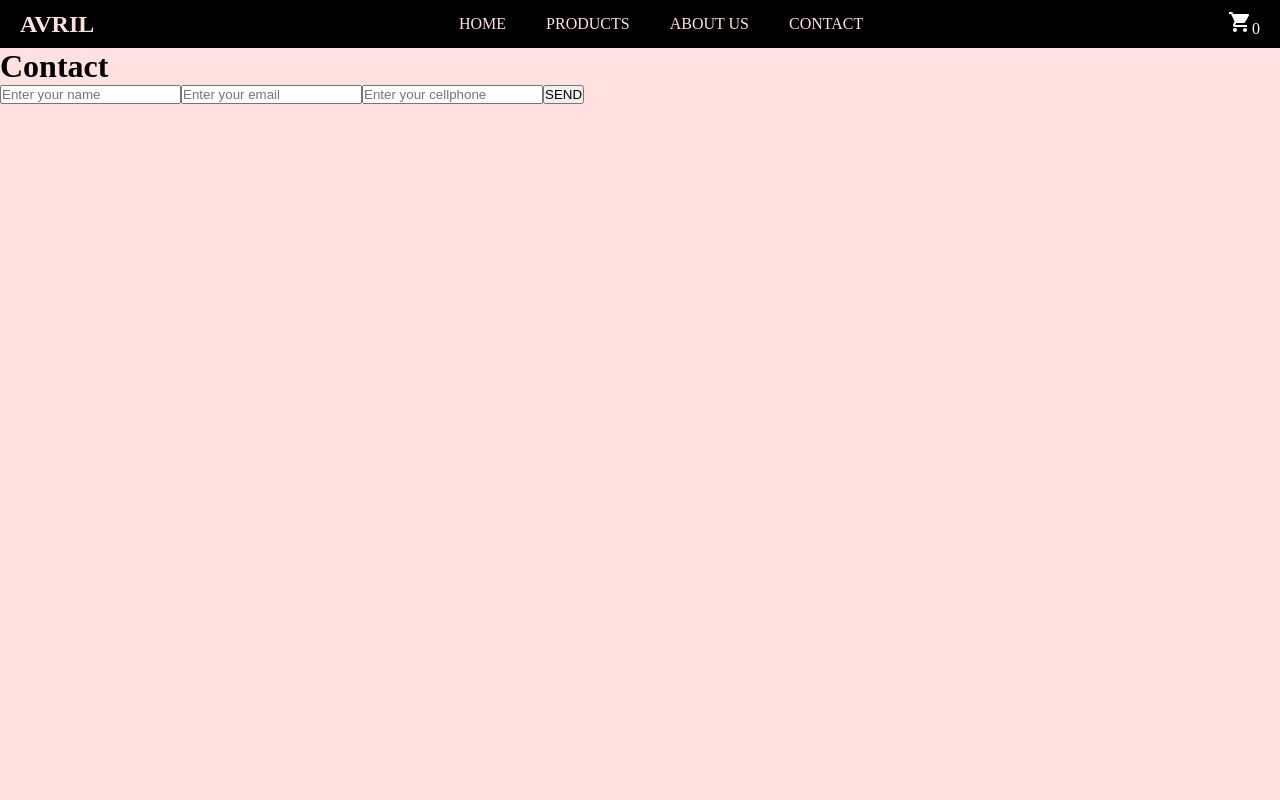
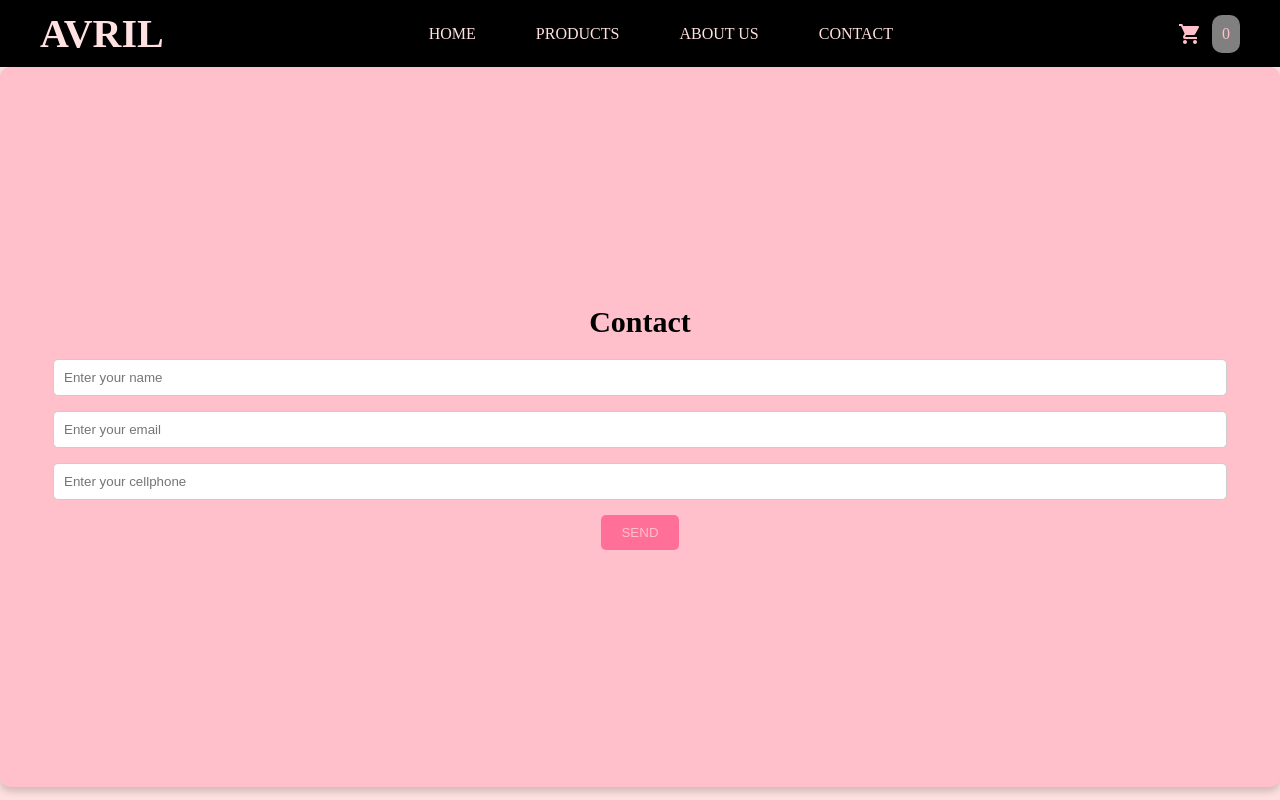
Before and after one commit to AbrilDaPra/AVRILacc, a React (Vite) app: page /contact in a window 1280 px wide. Built offline with nearby package versions, Linux system fonts and the light colour scheme.

Commit message:
Últimos cambios en ItemList y ItemDetail

```diff
--- a/src/App.css
+++ b/src/App.css
@@ -18,15 +18,13 @@ a{
   align-items: center;
   padding: 10px 20px;
 }
-
 .logo{
   color: #FFE1E1;
 }
-
 .logo h1{
-  margin: 0;
+  margin-left: 20px;
+  font-size: 40px;
 }
-
 .menu{
   list-style-type: none;
   display: flex;
@@ -35,7 +33,6 @@ a{
 .menu li a{
   color: #FFE1E1;
 }
-
 .menu-link:hover{
   color: gray;
 }
@@ -46,11 +43,10 @@ a{
   align-items: center;
   justify-content: space-between;
   width: 150px;
-  border: 1px solid black;
+  border: 1px solid pink;
   border-radius: 5px;
   padding: 5px;
 }
-
 .counterButton{
   background-color: pink;
   color: white;
@@ -58,9 +54,8 @@ a{
   border-radius: 3px;
   cursor: pointer;
   padding: 5px 10px;
-  font-size: 16px;
+  font-size: 18px;
 }
-
 .counterValue{
   font-size: 18px;
   font-weight: bold;
@@ -73,8 +68,9 @@ a{
   border-radius: 3px;
   color: white;
   margin-left: 10px;
+  padding: 10px;
+  margin: 10px 0px 0px 0px;
 }
-
 .cardsContainer{
   display: flex;
   flex-wrap: wrap;
@@ -110,39 +106,34 @@ a{
 }
 
 /* CART */
+.menu-link{
+  display: flex;
+  justify-content: center;
+  align-items: center;
+  gap: 10px;
+  margin-right: 20px;
+}
 .cart{
   display: flex;
   gap: 20px;
   margin: 10px;
 }
-
 .cart-number {
-  color: white;
+  color: pink;
+  background-color: grey;
+  padding: 10px;
+  border-radius: 10px;
+}
+.cart-number:hover{
+  background-color: #FF6F98;
 }
 
 
 /* PRODUCTS */
-.product-list{
-  margin: 30px;
-}
 .product-card{
   margin-bottom: 40px;
   width: 300px;
   height: 580px;
-}
-.product-title{
-  margin-bottom: 10px;
-}
-.product-card-content{
-  margin-bottom: 10px;
-}
-.product-price{
-  margin-bottom: 10px;
-}
-.product-image{
-  width: 300px;
-  height: 300px;
-  object-fit: cover;
 }
 .products-container{
   display: flex;
@@ -152,11 +143,6 @@ a{
 }
 .products-container h1{
   margin: 30px;
-}
-.product-grid{
-  display: grid;
-  grid-template-columns: repeat(4, 1fr);
-  gap: 20px;
 }
 
 /* ABOUT US */
@@ -180,22 +166,44 @@ a{
 }
 
 /* CONTACT */
-.contact {
-  text-align: center;
-  padding: 20px;
+.contact-container {
+  display: flex;
+  flex-direction: column;
+  align-items: center;
+  justify-content: center;
+  width: 100%;
+  height: 90vh;
+  background-color: pink;
+  border-radius: 10px;
+  box-shadow: 0 4px 8px rgba(0, 0, 0, 0.2);
 }
-
-.contact h1 {
-  font-size: 36px;
+.main-title {
+  font-size: 30px;
   margin-bottom: 20px;
-  color: #333;
 }
-
-.contact p {
-  font-size: 18px;
+.form {
+  display: flex;
+  flex-direction: column;
+  align-items: center;
+  width: 90%;
+}
+input {
+  width: 100%;
+  padding: 10px;
   margin-bottom: 15px;
-  line-height: 1.5;
-  color: #666;
+  border: 1px solid #ccc;
+  border-radius: 5px;
+}
+button.send {
+  background-color: #FF6F98;
+  color: pink;
+  border: none;
+  border-radius: 5px;
+  padding: 10px 20px;
+  cursor: pointer;
+}
+button.send:hover {
+  background-color: grey;
 }
 
 /* SHOW DETAILS */
@@ -270,23 +278,21 @@ background-color: #FFE1E1;
 }
 
 .product-title {
-  font-size: 18px; /* Cambia el tamaño del título del producto */
-  margin-bottom: 10px; /* Agrega espacio inferior */
+  font-size: 18px;
+  margin-bottom: 10px;
 }
 
-/* Estilos para el precio del producto */
 .product-price {
-  font-weight: bold; /* Hace que el precio sea más audaz */
-  color: #ff6f98; /* Cambia el color del precio */
+  font-weight: bold;
+  color: #ff6f98;
 }
 
-/* Estilos para el enlace "See more" */
 .see-more {
-  color: #333; /* Cambia el color del enlace */
-  text-decoration: none; /* Elimina la subrayado predeterminado */
-  font-weight: bold; /* Hace que el enlace sea audaz */
+  color: #333;
+  text-decoration: none;
+  font-weight: bold;
 }
 
 .see-more:hover {
-  color: #ff6f98; /* Cambia el color cuando se pasa el ratón sobre el enlace */
+  color: #ff6f98;
 }
--- a/src/components/Cart.jsx
+++ b/src/components/Cart.jsx
@@ -18,9 +18,9 @@ const Cart = () => {
           cart.map((prod) => (
               <div key={prod.id}>
                   <br />
-                  <h3>{prod.title}</h3>
-                  <p>Unit price: ${prod.price}</p>
-                  <p>Total price: ${prod.price * prod.quantity}</p>
+                  <h3>{prod.Title}</h3>
+                  <p>Unit price: ${prod.Price}</p>
+                  <p>Total price: ${prod.Price * prod.quantity}</p>
                   <p>Quantity: {prod.quantity}</p>
                   <br />
               </div>
--- a/src/components/CartWidget.jsx
+++ b/src/components/CartWidget.jsx
@@ -10,7 +10,7 @@ const CartWidget = () => {
   return (
     <div>
         <Link className="menu-link" to="/cart">
-          <ShoppingCartIcon sx={{ color: 'white' }} />
+          <ShoppingCartIcon sx={{ color: 'pink' }} />
           <span className="cart-number">{quantityInCart()}</span>
         </Link>
     </div>
--- a/src/components/Contact.jsx
+++ b/src/components/Contact.jsx
@@ -11,7 +11,7 @@ const Contact = () => {
 
   return (
 
-    <div className="container">
+    <div className="contact-container">
         <h1 className="main-title">Contact</h1>
         <form className="form" onSubmit={handleSubmit(send)}>
 
--- a/src/components/Item.jsx
+++ b/src/components/Item.jsx
@@ -46,10 +46,6 @@ const Item = ( {product} ) => {
                 <Typography variant="body2" color="text.secondary" className="product-price">
                   Price: ${Price}
                 </Typography>
-                {/* <Button onClick={toggleDescription} className="show-details-button">
-                  {showDescription ? "Hide details" : "Show details"}
-                </Button>
-                {showDescription && <p>{description}</p>} */}
               </CardContent>
               <CardActions>
                 <Counter className="product-counter"
--- a/src/components/ItemDetail.jsx
+++ b/src/components/ItemDetail.jsx
@@ -32,7 +32,7 @@ const ItemDetail = ({ item }) => {
   return (
     <Card>
       <CardMedia
-        sx={{ height: "300px" }}
+        sx={{ height: "400px", width:"400px" }}
         image={item.Image?.path}
         title={item.Title}
         alt={item.Description}
--- a/src/components/ItemList.jsx
+++ b/src/components/ItemList.jsx
@@ -1,5 +1,4 @@
 import Item from "./Item";
-// import { toCapital } from "../helpers/toCapital";
 import PropTypes from 'prop-types';
 
 const ItemList = ( {products} ) => {
@@ -16,7 +15,6 @@ const ItemList = ( {products} ) => {
 
 ItemList.propTypes = {
   products: PropTypes.array.isRequired,
-  title: PropTypes.string.isRequired
 };
 
 export default ItemList;
--- a/src/context/CartContext.jsx
+++ b/src/context/CartContext.jsx
@@ -28,7 +28,7 @@ export const CartProvider = ({children}) => {
     }
 
     const totalPrice = () => {
-        return cart.reduce((acc, prod) => acc + prod.price * prod.quantity, 0);
+        return cart.reduce((acc, prod) => acc + prod.Price * prod.quantity, 0);
     }
 
     const clearCart = () => {
```
Also changed, not shown: src/components/Counter.jsx (+0 -74 lines), src/helpers/toCapital.js (deleted, +0 -11 lines).
